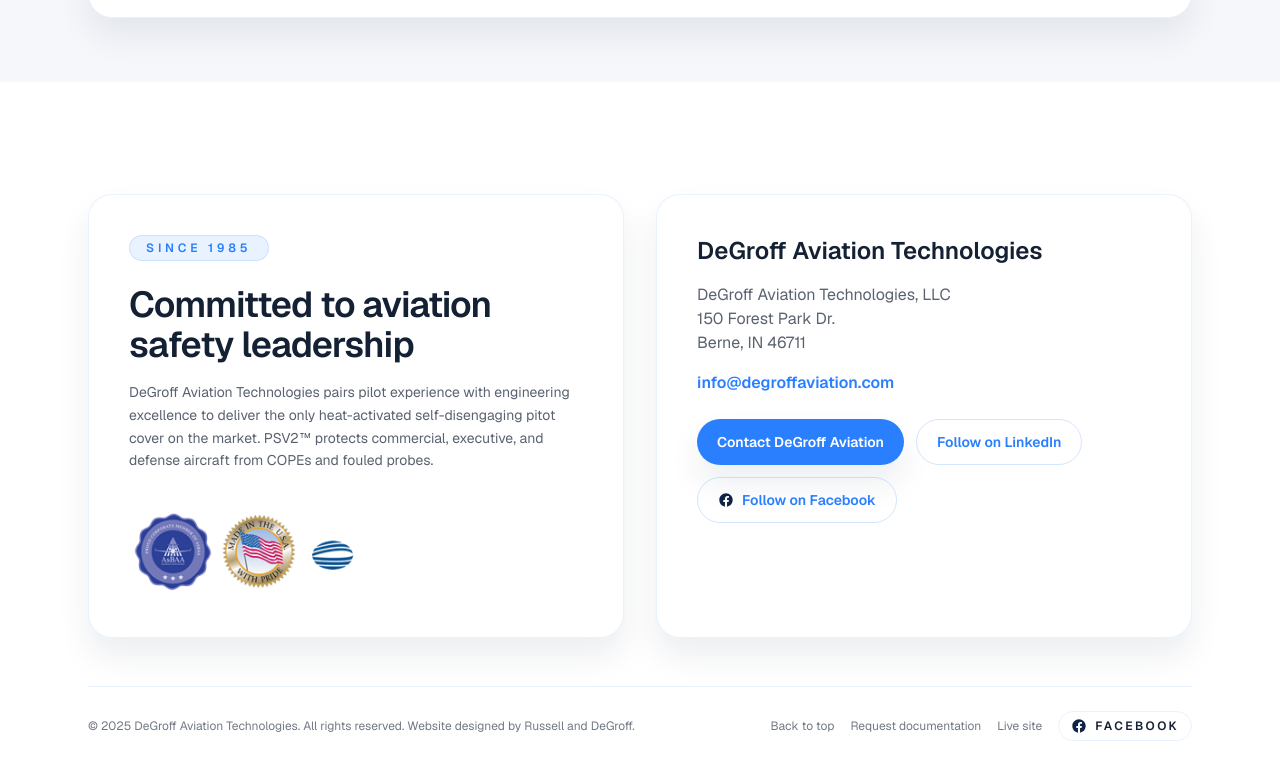
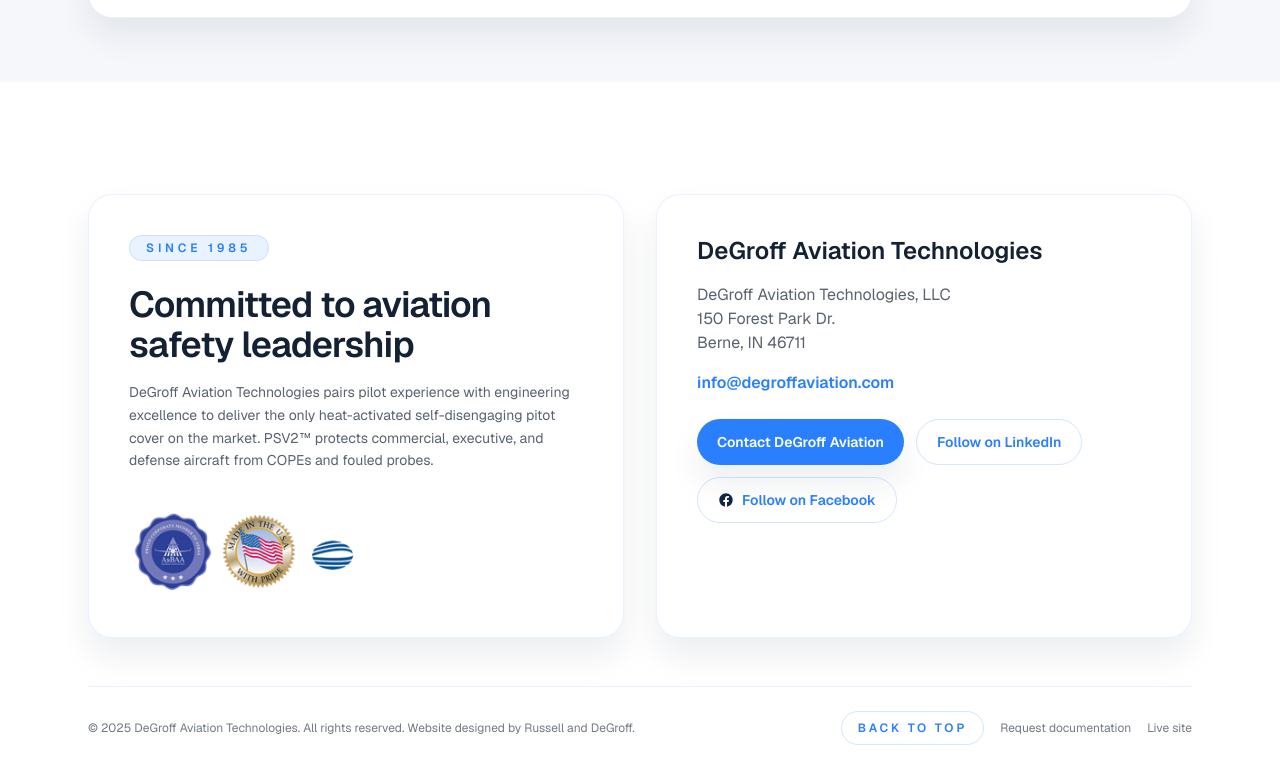
Before and after one commit to Mullign/Degroff, a Next.js app in the folder degroff-next/: page / in a window 1280 px wide. Shown: the part 10255-11038 px from the top of the page. Built offline with nearby package versions, Linux system fonts and the light colour scheme; no server answers.

Commit message:
button features

```diff
--- a/degroff-next/src/app/page.tsx
+++ b/degroff-next/src/app/page.tsx
@@ -873,24 +873,17 @@
             <div className="mt-12 flex flex-wrap items-center justify-between gap-4 border-t border-brand/10 pt-6 text-xs text-brand-dark/60">
               <p>© {year} DeGroff Aviation Technologies. All rights reserved. Website designed by Russell and DeGroff.</p>
               <div className="flex flex-wrap items-center gap-4">
-                <a className="hover:text-brand" href="#hero">
-                  Back to top
+                <a
+                  className="inline-flex items-center justify-center rounded-full border border-brand/20 px-4 py-2 text-xs font-semibold uppercase tracking-[0.24em] text-brand transition hover:border-brand hover:text-brand-dark"
+                  href="#hero"
+                >
+                  Back to Top
                 </a>
                 <a className="hover:text-brand" href="mailto:info@degroffaviation.com">
                   Request documentation
                 </a>
                 <a className="hover:text-brand" href="https://mullign.github.io/Degroff/">
                   Live site
-          </a>
-          <a
-                  className="flex items-center gap-2 rounded-full border border-brand/10 px-3 py-1.5 text-brand-dark transition hover:border-brand hover:text-brand-dark"
-                  href="https://www.facebook.com/profile.php?id=61583542143823"
-            target="_blank"
-                  rel="noreferrer"
-                  aria-label="DeGroff Aviation Technologies on Facebook"
-          >
-                  <Image src={asset("/assets/facebook.svg")} alt="" width={16} height={16} />
-                  <span className="text-xs font-semibold uppercase tracking-[0.2em]">Facebook</span>
           </a>
         </div>
             </div>
```
